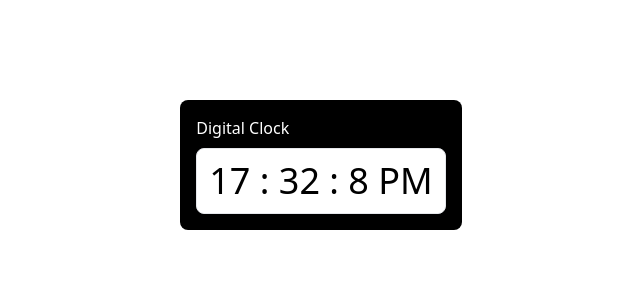
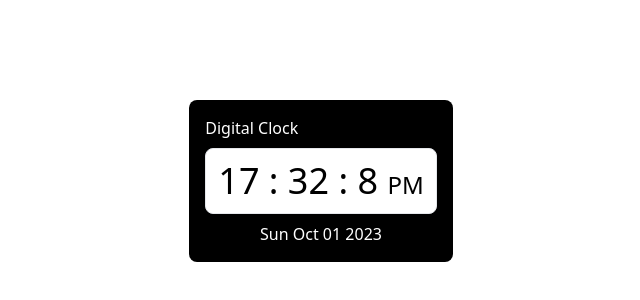
Before and after one commit to MarcAndersonGilles/Digital-Clock, a website: page index.html in a window 1280 px wide. Shown: the part 188-488 px from the top of the page, without its empty margins (319-959 px from the left). Drawn offline with nearby package versions, Linux system fonts and the light colour scheme.

Commit message:
digital clock

```diff
--- a/index.html
+++ b/index.html
@@ -4,14 +4,16 @@
 <head>
   <meta charset="UTF-8" />
   <meta name="viewport" content="width=device-width, initial-scale=1.0" />
-  <link href="https://cdnjs.cloudflare.com/ajax/libs/tailwindcss/2.0.2/tailwind.min.css" rel="stylesheet" />
-  <script src="https://cdn.tailwindcss.com"></script>
+  <!-- <link href="https://cdnjs.cloudflare.com/ajax/libs/tailwindcss/2.0.2/tailwind.min.css" rel="stylesheet" />
+  <script src="https://cdn.tailwindcss.com"></script> -->
+   <link href="style.css" rel="stylesheet" />
+   <link href="dist/output.css" rel="stylesheet" />
   <title>Document</title>
 </head>
 
 <div class="w-full h-full ">
   <div class="flex flex-col items-center">
-    <div class="flex flex-col   mt-72 bg-black text-white gap-2 p-4 lg:-8 rounded-lg">
+    <div class="flex flex-col   mt-72 bg-black text-white gap-2 p-4 lg:-8 rounded-lg ">
      <h1>Digital Clock</h1>
 <div class="flex gap-3 text-black">
   <div class="bg-white p-3 rounded-lg shadow-md border gap-2 text-4xl">
@@ -21,12 +23,13 @@
     :
     <span class="seconds"></span>
 
-    <span class="ampm"></span>
+    <span class="ampm text-2xl"></span>
   </div>
 
 </div>
+<div class="dateTime text-white  text-center"></div>
+    </div>
 
-    </div>
   </div>
 </div>
 <script src="main.js"></script>
--- a/main.js
+++ b/main.js
@@ -2,22 +2,24 @@ const htmlHours = document.querySelector('.hours')
 const htmlMinutes = document.querySelector('.minutes')
 const htmlSeconds = document.querySelector('.seconds')
 const htmlAmpPm = document.querySelector('.ampm')
+const htmlDate = document.querySelector('.dateTime')
 
 const getTime = () => {
-  const nowTime = new Date()
+  const nowTime = new Date();
 
+  const hours = nowTime.getHours();
+  const minutes = nowTime.getMinutes();
+  const seconds = nowTime.getSeconds();
 
-  const hours = nowTime.getHours()
-  const minutes = nowTime.getMinutes()
-  const seconds = nowTime.getSeconds()
+  const date = nowTime.toDateString();
 
+  const ampm = hours >= 12 ? "PM" : "AM";
 
- const ampm = hours >=12 ? "PM" : "AM";
-
-  htmlHours.textContent = hours
-  htmlMinutes.textContent = minutes
-  htmlSeconds.textContent = seconds
-  htmlAmpPm.textContent = ampm
+  htmlHours.textContent = hours;
+  htmlMinutes.textContent = minutes;
+  htmlSeconds.textContent = seconds;
+  htmlAmpPm.textContent = ampm;
+  htmlDate.textContent = date;
 
 }
-setInterval(getTime, 1000)
+setInterval(getTime, 1000);
```
Also changed, not shown: dist/output.css (added), 1 other file.
